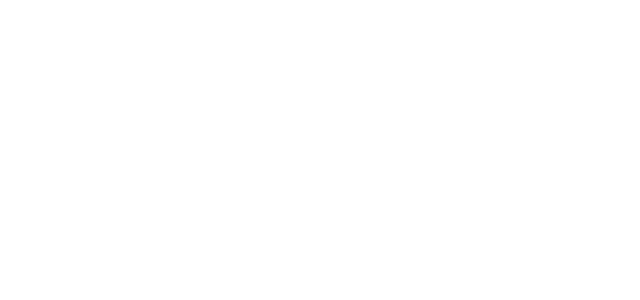
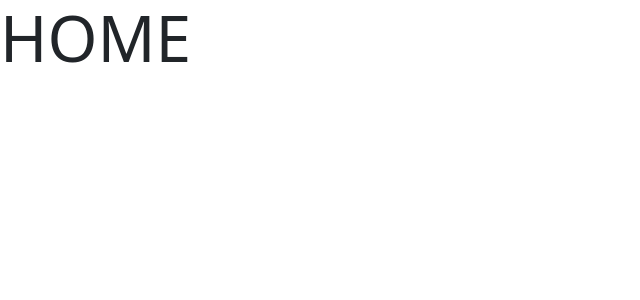
Before and after one commit to AAlexsandre/react-router, a React (Create React App) app: page / in a window 1280 px wide. Shown: the top 300 px of the page, without its empty margins (0-640 px from the left). Built offline with nearby package versions, Linux system fonts and the light colour scheme.

Commit message:
included bootstrap

```diff
--- a/public/index.html
+++ b/public/index.html
@@ -9,21 +9,7 @@
       name="description"
       content="Web site created using create-react-app"
     />
-    <link rel="apple-touch-icon" href="%PUBLIC_URL%/logo192.png" />
-    <!--
-      manifest.json provides metadata used when your web app is installed on a
-      user's mobile device or desktop. See https://developers.google.com/web/fundamentals/web-app-manifest/
-    -->
-    <link rel="manifest" href="%PUBLIC_URL%/manifest.json" />
-    <!--
-      Notice the use of %PUBLIC_URL% in the tags above.
-      It will be replaced with the URL of the `public` folder during the build.
-      Only files inside the `public` folder can be referenced from the HTML.
-
-      Unlike "/favicon.ico" or "favicon.ico", "%PUBLIC_URL%/favicon.ico" will
-      work correctly both with client-side routing and a non-root public URL.
-      Learn how to configure a non-root public URL by running `npm run build`.
-    -->
+    <link href="https://cdn.jsdelivr.net/npm/bootstrap@5.3.0-alpha1/dist/css/bootstrap.min.css" rel="stylesheet" integrity="sha384-GLhlTQ8iRABdZLl6O3oVMWSktQOp6b7In1Zl3/Jr59b6EGGoI1aFkw7cmDA6j6gD" crossorigin="anonymous">
     <title>React App</title>
   </head>
   <body>
--- a/src/App.js
+++ b/src/App.js
@@ -2,7 +2,9 @@
 
 function App() {
   return (
-    <div></div>
+    <div>
+      <h1 className="display-3">HOME</h1>
+    </div>
   );
 }
 
```
